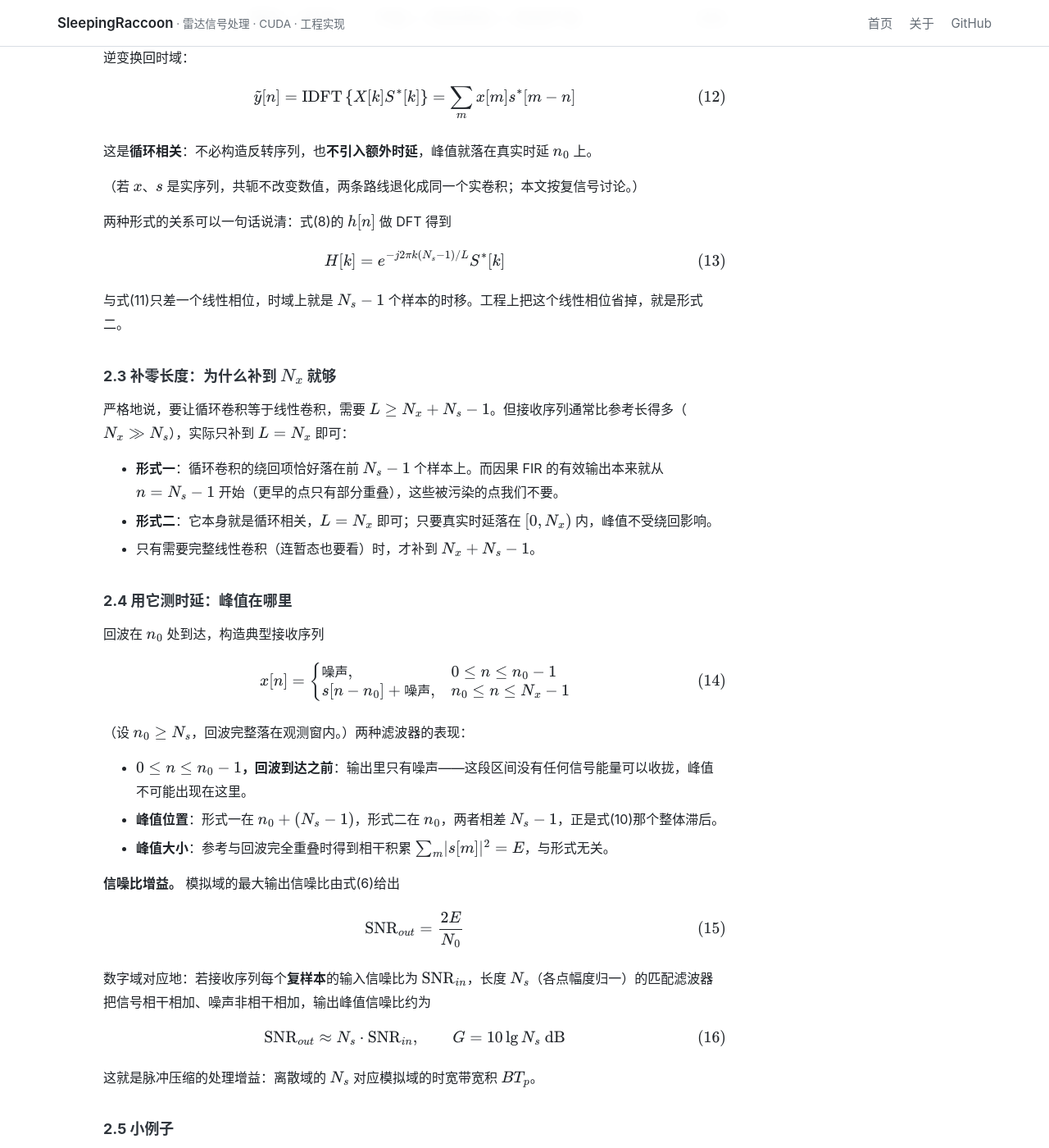
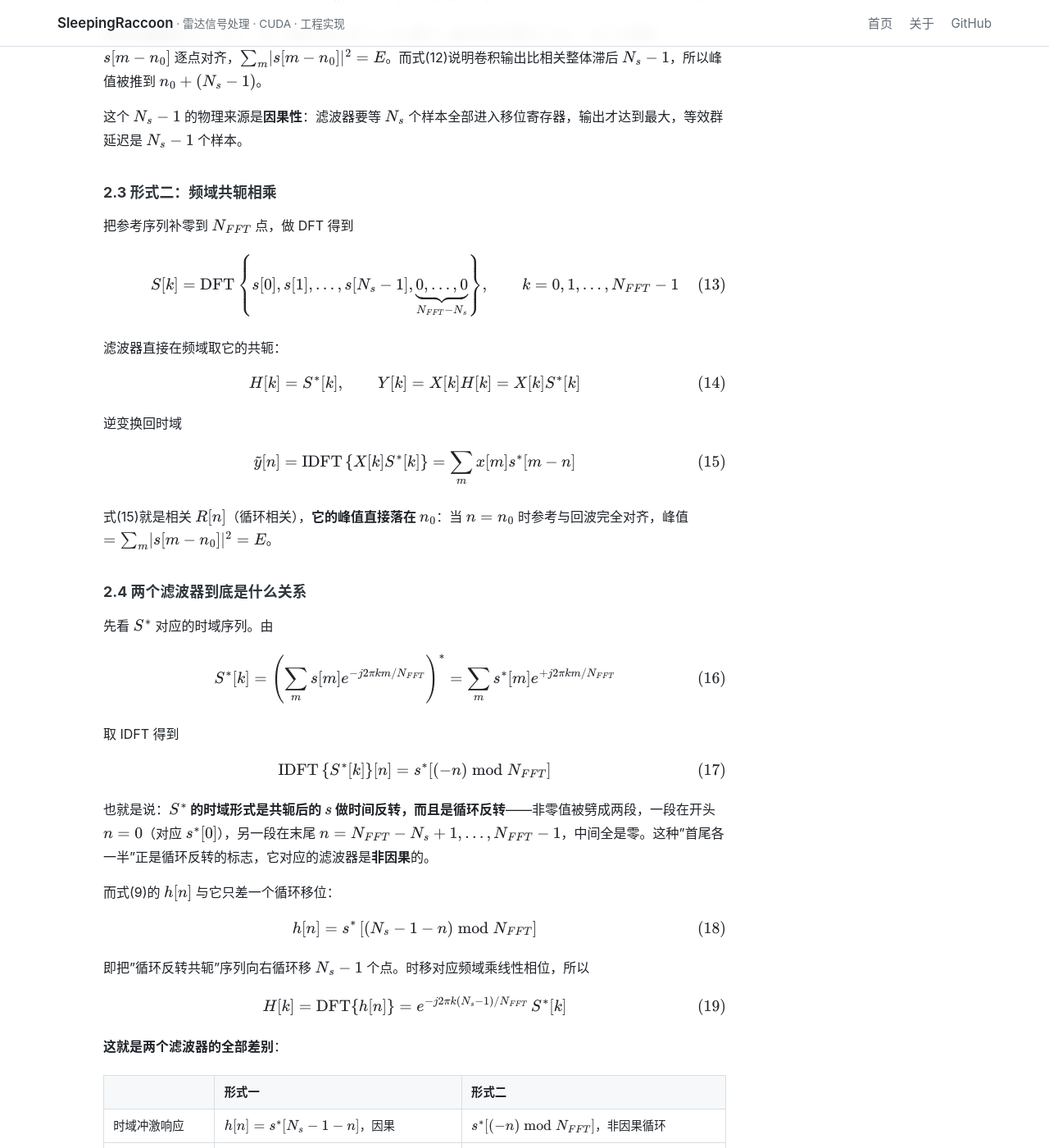
Before and after one commit to SleepingRaccoon/SleepingRaccoon.github.io, a Jekyll site: the page built from _radar/02_匹配滤波.md, in a window 1280 px wide and 1400 px high, scrolled down 2785 px. Shown: the whole window at 82% size. Built offline with Jekyll 4.4.1, drawn with Linux system fonts in a browser that asks for light colours; formulas are drawn with MathJax 3; some of the changed text lies outside the part shown.

Commit message:
docs(02): 匹配滤波按第二轮反馈重写
- 接收模型提前：先给 x[n] = s[n-n0] + w[n] 再引出 n0；噪声改用符号 w[n]；
  明确信号只占 [n0, n0+Ns-1]，其余是纯噪声
- 明确 S 的定义（s 补零到 N_FFT 后的频谱），并推出 IDFT{S*} = s*[(-n) mod N_FFT]
  （共轭 + 循环反转，首尾各一段，非因果）；由此给出 H[k] = e^{-j2πk(Ns-1)/N_FFT} S*[k]
- 两种时延讲清来源：相关 R[l] 峰值在 l=n0；形式一是 R 整体滞后 Ns-1（因果 FIR 的群延迟），
  峰值 n0+Ns-1；形式二是循环相关，峰值就是 n0
- 例子补全：形式一与形式二逐点列表，并指出形式二循环右移 Ns-1 即形式一
- 增益不再假设 |s[n]| 恒定：从信号能量 E 与噪声方差 σ² 推出峰值信噪比 E/σ²，
  并说明 10lgNs 的增益只在按"平均功率"定义输入信噪比时成立，Ns 来自样本数
- 仍不推送

```diff
--- a/_radar/02_匹配滤波.md
+++ b/_radar/02_匹配滤波.md
@@ -1,32 +1,29 @@
 ---
 title: 匹配滤波
 order: 2
-description: 从最大输出信噪比推出模拟匹配滤波器，再给出数字匹配滤波的两种形式（因果的反转共轭冲激响应、无时延的频域共轭相乘），说清补零长度、峰值位置与信噪比增益。
+description: 从最大输出信噪比推出模拟匹配滤波器，再给出数字匹配滤波的两种形式（因果的反转共轭冲激响应、频域共轭相乘），说清两者的频域关系、时延来源、补零长度与信噪比增益。
 ---
 
 ## 0 符号约定
-本文默认**复信号**：$x(t)$ 是正交解调后的复包络，$x[n]$、$s[n]$ 都是复数序列；共轭是必需操作，能量与功率一律按 $\lvert\cdot\rvert^2$ 计算。
+本文默认**复信号**：$x(t)$ 是正交解调后的复包络，$x[n]$、$s[n]$ 都是复数序列；共轭是必需操作，能量与功率一律按 $\lvert\cdot\rvert^2$ 计算。为书写方便，卷积写作 $\ast$，共轭写作上标 $^{\ast}$。
 
-*   $x(t)$：接收信号中的确定性分量（已知波形）；$x[n]$ 为其采样序列。
-*   $s[n]$：参考波形（如 LFM）的采样序列，长度 $N_s$。
-*   $n(t)$：加性白噪声，双边功率谱密度 $N_0/2$；数字域用采样后的噪声方差 $\sigma^2$。
+*   $x(t), x[n]$：接收信号里的确定性分量（回波）；$x[n]$ 为 $N_x$ 点复序列。
+*   $s[n]$：参考波形（如 LFM）的复序列，长度 $N_s$，只在 $0 \le n \le N_s-1$ 上非零。
+*   $n(t)$：模拟域的加性白噪声，双边功率谱密度 $N_0/2$。
+*   $w[n]$：数字域的复白噪声序列，每点方差 $\sigma^2$，各点独立。
 *   $h(t), h[n]$：匹配滤波器的冲激响应；$H(f), H[k]$ 分别是它的频响与 DFT。
-*   $t_0$：模拟域的判决时刻；数字域的真实时延记为 $n_0$。
-*   $N_x$：接收序列长度；$L$：FFT（循环卷积）长度。
-*   $T_s$：采样间隔；$E$：信号能量。
-*   $\ast$：卷积；上标 $^{\ast}$：复共轭。
+*   $t_0$：模拟域的判决时刻；$n_0$：数字域回波到达的采样序号（即待测时延）。
+*   $N_{FFT}$：FFT 长度；$E = \sum_n \lvert s[n]\rvert^2$：参考波形的能量。
 
 ## 1 模拟匹配滤波
 ### 1.1 问题与结论
-接收信号 $y(t) = x(t) + n(t)$，经过冲激响应 $h(t)$、频响 $H(f)$ 的 LTI 系统后输出 $y_o(t) = y(t)\ast h(t)$。目标是让 $t_0$ 时刻的输出信噪比最大。最优滤波器为
+接收信号为 $y(t) = x(t) + n(t)$，经过冲激响应 $h(t)$、频响 $H(f)$ 的 LTI 系统后输出 $y_o(t) = y(t)\ast h(t)$。目标是让 $t_0$ 时刻的输出信噪比最大。最优滤波器为
 
 $$
 H(f) = kX^{\ast}(f)e^{-j2\pi f t_0},\qquad h(t) = kx^{\ast}(t_0-t),\qquad \text{SNR}_{\max} = \frac{2E}{N_0} \tag{1}
 $$
 
-$k$ 为任意非零常数。冲激响应的形状就是参考波形的**时间反转加共轭**。
-
-因为是复信号，$x^{\ast}$ 这一项不能省：它把各频率分量的相位翻回去，各分量才有机会在 $t_0$ 同相叠加。对实信号结论同样成立，只是共轭不改变数值。
+$k$ 为任意非零常数。冲激响应的形状就是参考波形的**时间反转加共轭**：因为是复信号，$x^{\ast}$ 不能省——它把各频率分量的相位翻回去，各分量才有机会在 $t_0$ 同相叠加。
 
 ### 1.2 证明
 输出信号在 $t_0$ 的取值与输出噪声平均功率分别为
@@ -41,7 +38,7 @@
 \text{SNR} = \frac{\lvert x_o(t_0)\rvert^2}{P_{n_o}} = \frac{\left\lvert \int H(f)X(f)e^{j2\pi f t_0}df \right\rvert^2}{\frac{N_0}{2}\int \lvert H(f)\rvert^2 df} \tag{3}
 $$
 
-把分子中的 $H(f)$ 看成函数 $A(f)$、把 $X(f)e^{j2\pi f t_0}$ 看成函数 $B(f)$，用柯西-施瓦茨不等式
+把 $H(f)$ 看成函数 $A(f)$、把 $X(f)e^{j2\pi f t_0}$ 看成函数 $B(f)$，用柯西-施瓦茨不等式
 
 $$
 \left\lvert \int A(f)B(f)df \right\rvert^2 \le \left(\int \lvert A(f)\rvert^2 df\right)\left(\int \lvert B(f)\rvert^2 df\right) \tag{4}
@@ -59,7 +56,7 @@
 \text{SNR} \le \frac{\int \lvert X(f)\rvert^2 df}{N_0/2} = \frac{2E}{N_0} \tag{6}
 $$
 
-柯西-施瓦茨不等式取等的条件是两函数成共轭比例（$A(f) = cB^{\ast}(f)$），即
+柯西-施瓦茨取等的条件是两函数成共轭比例，即 $A(f) = cB^{\ast}(f)$：
 
 $$
 H(f) = k\left[X(f)e^{j2\pi f t_0}\right]^{\ast} = kX^{\ast}(f)e^{-j2\pi f t_0} \tag{7}
@@ -70,128 +67,185 @@
 ### 1.3 三点物理含义
 *   **共轭**：把各频率分量的相位翻回去，使它们在 $t_0$ 同相叠加，而不是互相抵消。
 *   **时间反转**：把先到、后到的频率成分在时间上对齐，等于把整段脉冲的能量向 $t_0$ 收拢。
-*   **最大信噪比只与能量有关**：$\text{SNR}_{\max} = 2E/N_0$，与波形的具体形状无关。匹配滤波负责"把能量收拢"，分辨率仍由发射波形本身决定。
+*   **最大信噪比只与能量有关**：$\text{SNR}_{\max} = 2E/N_0$，与波形的具体形状、幅度的分布都无关。
 
 ## 2 数字匹配滤波
-把式(1)离散化（$t \to nT_s$，$t_0 \to (N_s-1)T_s$），得到两条实现路线。它们的结果**只差一个已知时延**。
+### 2.1 接收模型与待测量
+回波比发射晚 $n_0$ 个采样到达，接收序列
 
-### 2.1 形式一：因果的反转共轭冲激响应
+$$
+x[n] = s[n-n_0] + w[n],\qquad n = 0,1,\dots,N_x-1 \tag{8}
+$$
+
+其中 $w[n]$ 是复白噪声。回波项 $s[n-n_0]$ 只在 $n_0 \le n \le n_0+N_s-1$ 这 $N_s$ 个点上非零，其余区间 $x[n] = w[n]$，是纯噪声。**$n_0$ 就是我们要测的量**，匹配滤波要做的就是把峰值摆到一个能读出 $n_0$ 的位置上。
+
+（下面默认 $N_{FFT} \ge N_x > n_0+N_s-1$，即整段回波都落在观测窗内。）
+
+### 2.2 形式一：因果的反转共轭冲激响应
 取
 
 $$
-h[n] = s^{\ast}[N_s-1-n],\qquad n = 0,1,\dots,N_s-1 \tag{8}
+h[n] = s^{\ast}[N_s-1-n],\qquad n = 0,1,\dots,N_s-1 \tag{9}
 $$
 
-$s[n]$ 是复序列，这里的共轭把参考的相位翻转，是复信号下的必需操作。
-
-这是一个**因果 FIR**，直接与接收序列做卷积：
+这是**因果 FIR**：$s$ 的共轭被时间反转后，起点挪到 $n = 0$。它与接收序列做卷积：
 
 $$
-y[n] = x[n]\ast h[n] = \sum_{m} x[m]\,s^{\ast}[N_s-1-n+m] \tag{9}
+y[n] = x[n]\ast h[n] = \sum_{m} x[m]\,s^{\ast}[N_s-1-n+m] \tag{10}
 $$
 
-它与相关只差一个整体滞后：
+把同样的运算写成相关更直观。定义
 
 $$
-R[l] = \sum_{m} x[m]s^{\ast}[m-l],\qquad y[n] = R\left[n-(N_s-1)\right] \tag{10}
+R[l] = \sum_{m} x[m]s^{\ast}[m-l] \tag{11}
 $$
 
-因此**峰值出现在 $n_0 + (N_s-1)$**：比真实时延多出 $N_s-1$ 个样本，用被测距时要把这 $N_s-1$ 个样本减掉。
-
-### 2.2 形式二：频域共轭相乘
-对参考序列做 $L$ 点 DFT 得到 $S[k]$，滤波器直接取它的共轭：
+则
 
 $$
-H[k] = S^{\ast}[k],\qquad Y[k] = X[k]H[k] = X[k]S^{\ast}[k] \tag{11}
+y[n] = R\left[n-(N_s-1)\right] \tag{12}
 $$
 
-逆变换回时域：
+**为什么峰值在 $n_0+N_s-1$？** 相关 $R[l]$ 在 $l = n_0$ 最大：此时式(11)里的 $s^{\ast}[m-n_0]$ 与回波 $s[m-n_0]$ 逐点对齐，$\sum_m \lvert s[m-n_0]\rvert^2 = E$。而式(12)说明卷积输出比相关整体滞后 $N_s-1$，所以峰值被推到 $n_0+(N_s-1)$。
+
+这个 $N_s-1$ 的物理来源是**因果性**：滤波器要等 $N_s$ 个样本全部进入移位寄存器，输出才达到最大，等效群延迟是 $N_s-1$ 个样本。
+
+### 2.3 形式二：频域共轭相乘
+把参考序列补零到 $N_{FFT}$ 点，做 DFT 得到
 
 $$
-\tilde y[n] = \text{IDFT}\left\{X[k]S^{\ast}[k]\right\} = \sum_{m} x[m]s^{\ast}[m-n] \tag{12}
+S[k] = \text{DFT}\left\{s[0],s[1],\dots,s[N_s-1],\underbrace{0,\dots,0}_{N_{FFT}-N_s}\right\},\qquad k = 0,1,\dots,N_{FFT}-1 \tag{13}
 $$
 
-这是**循环相关**：不必构造反转序列，也**不引入额外时延**，峰值就落在真实时延 $n_0$ 上。
-
-（若 $x$、$s$ 是实序列，共轭不改变数值，两条路线退化成同一个实卷积；本文按复信号讨论。）
-
-两种形式的关系可以一句话说清：式(8)的 $h[n]$ 做 DFT 得到
+滤波器直接在频域取它的共轭：
 
 $$
-H[k] = e^{-j2\pi k(N_s-1)/L}S^{\ast}[k] \tag{13}
+H[k] = S^{\ast}[k],\qquad Y[k] = X[k]H[k] = X[k]S^{\ast}[k] \tag{14}
 $$
 
-与式(11)只差一个线性相位，时域上就是 $N_s-1$ 个样本的时移。工程上把这个线性相位省掉，就是形式二。
+逆变换回时域
 
-### 2.3 补零长度：为什么补到 $N_x$ 就够
-严格地说，要让循环卷积等于线性卷积，需要 $L \ge N_x+N_s-1$。但接收序列通常比参考长得多（$N_x \gg N_s$），实际只补到 $L = N_x$ 即可：
+$$
+\tilde y[n] = \text{IDFT}\left\{X[k]S^{\ast}[k]\right\} = \sum_{m} x[m]s^{\ast}[m-n] \tag{15}
+$$
 
-*   **形式一**：循环卷积的绕回项恰好落在前 $N_s-1$ 个样本上。而因果 FIR 的有效输出本来就从 $n = N_s-1$ 开始（更早的点只有部分重叠），这些被污染的点我们不要。
-*   **形式二**：它本身就是循环相关，$L = N_x$ 即可；只要真实时延落在 $[0,N_x)$ 内，峰值不受绕回影响。
+式(15)就是相关 $R[n]$（循环相关），**它的峰值直接落在 $n_0$**：当 $n = n_0$ 时参考与回波完全对齐，峰值 $= \sum_m \lvert s[m-n_0]\rvert^2 = E$。
+
+### 2.4 两个滤波器到底是什么关系
+先看 $S^{\ast}$ 对应的时域序列。由
+
+$$
+S^{\ast}[k] = \left(\sum_{m} s[m]e^{-j2\pi km/N_{FFT}}\right)^{\ast} = \sum_{m} s^{\ast}[m]e^{+j2\pi km/N_{FFT}} \tag{16}
+$$
+
+取 IDFT 得到
+
+$$
+\text{IDFT}\left\{S^{\ast}[k]\right\}[n] = s^{\ast}[(-n)\bmod N_{FFT}] \tag{17}
+$$
+
+也就是说：**$S^{\ast}$ 的时域形式是共轭后的 $s$ 做时间反转，而且是循环反转**——非零值被劈成两段，一段在开头 $n = 0$（对应 $s^{\ast}[0]$），另一段在末尾 $n = N_{FFT}-N_s+1,\dots,N_{FFT}-1$，中间全是零。这种"首尾各一半"正是循环反转的标志，它对应的滤波器是**非因果**的。
+
+而式(9)的 $h[n]$ 与它只差一个循环移位：
+
+$$
+h[n] = s^{\ast}\left[(N_s-1-n)\bmod N_{FFT}\right] \tag{18}
+$$
+
+即把"循环反转共轭"序列向右循环移 $N_s-1$ 个点。时移对应频域乘线性相位，所以
+
+$$
+H[k] = \text{DFT}\{h[n]\} = e^{-j2\pi k(N_s-1)/N_{FFT}}\,S^{\ast}[k] \tag{19}
+$$
+
+**这就是两个滤波器的全部差别**：
+
+| | 形式一 | 形式二 |
+| :--- | :--- | :--- |
+| 时域冲激响应 | $h[n] = s^{\ast}[N_s-1-n]$，因果 | $s^{\ast}[(-n)\bmod N_{FFT}]$，非因果循环 |
+| 频域 | $H[k] = e^{-j2\pi k(N_s-1)/N_{FFT}}S^{\ast}[k]$ | $S^{\ast}[k]$，少这个线性相位 |
+| 输出 | $y[n] = R[n-(N_s-1)]$ | $\tilde y[n] = R[n]$ |
+| 峰值位置 | $n_0+(N_s-1)$ | $n_0$ |
+
+一句话：**形式二 = 形式一去掉 $N_s-1$ 个样本的时移**；反过来，把形式二的输出循环右移 $N_s-1$ 就得到形式一。线性相位在频域就是时延，这就是第 2.2 节那个"因果性带来的 $N_s-1$"的另一种说法。
+
+### 2.5 补零长度：为什么补到 $N_x$ 就够
+严格让循环卷积等于线性卷积需要 $N_{FFT} \ge N_x+N_s-1$，但接收序列通常比参考长得多（$N_x \gg N_s$），实际取 $N_{FFT} = N_x$ 即可：
+
+*   **形式一**：循环卷积的绕回项恰好落在前 $N_s-1$ 个样本上，而因果 FIR 的有效输出本来就从 $n = N_s-1$ 才开始（更早的点只有部分重叠），这些被污染的点我们不要。
+*   **形式二**：它本身就是循环相关，$N_{FFT} = N_x$ 即可；只要真实时延落在 $[0,N_x)$ 内，峰值不受绕回影响。
 *   只有需要完整线性卷积（连暂态也要看）时，才补到 $N_x+N_s-1$。
 
-### 2.4 用它测时延：峰值在哪里
-回波在 $n_0$ 处到达，构造典型接收序列
+### 2.6 峰值与信噪比增益（不依赖 $\lvert s[n]\rvert$ 的形状）
+把 $x[n] = s[n-n_0]+w[n]$ 代入 $\tilde y[n_0] = \sum_m s^{\ast}[m-n_0]x[m]$：信号部分
 
 $$
-x[n] = \begin{cases} \text{噪声}, & 0 \le n \le n_0-1 \\ s[n-n_0] + \text{噪声}, & n_0 \le n \le N_x-1 \end{cases} \tag{14}
+\sum_m s^{\ast}[m-n_0]\,s[m-n_0] = \sum_m \lvert s[m-n_0]\rvert^2 = E \tag{20}
 $$
 
-（设 $n_0 \ge N_s$，回波完整落在观测窗内。）两种滤波器的表现：
-
-*   **$0 \le n \le n_0-1$，回波到达之前**：输出里只有噪声——这段区间没有任何信号能量可以收拢，峰值不可能出现在这里。
-*   **峰值位置**：形式一在 $n_0+(N_s-1)$，形式二在 $n_0$，两者相差 $N_s-1$，正是式(10)那个整体滞后。
-*   **峰值大小**：参考与回波完全重叠时得到相干积累 $\sum_m \lvert s[m]\rvert^2 = E$，与形式无关。
-
-**信噪比增益。** 模拟域的最大输出信噪比由式(6)给出
+噪声部分是 $\sum_m s^{\ast}[m-n_0]w[m]$，各点独立、方差 $\sigma^2$，所以它的方差是
 
 $$
-\text{SNR}_{out} = \frac{2E}{N_0} \tag{15}
+\sum_m \lvert s[m-n_0]\rvert^2\sigma^2 = E\sigma^2 \tag{21}
 $$
 
-数字域对应地：若接收序列每个**复样本**的输入信噪比为 $\text{SNR}_{in}$，长度 $N_s$（各点幅度归一）的匹配滤波器把信号相干相加、噪声非相干相加，输出峰值信噪比约为
+于是峰值处的输出信噪比
 
 $$
-\text{SNR}_{out} \approx N_s\cdot \text{SNR}_{in},\qquad G = 10\lg N_s\ \text{dB} \tag{16}
+\text{SNR}_{out} = \frac{E^2}{E\sigma^2} = \frac{E}{\sigma^2} \tag{22}
 $$
 
-这就是脉冲压缩的处理增益：离散域的 $N_s$ 对应模拟域的时宽带宽积 $BT_p$。
+**它只由参考的总能量 $E$ 和噪声功率 $\sigma^2$ 决定，与 $\lvert s[n]\rvert$ 是否恒定无关**。前面式(6)的 $2E/N_0$ 是同一个结论的模拟域写法（差别只在噪声功率谱密度的单边/双边约定）。
 
-### 2.5 小例子
-取 $s = [s_0, s_1, s_2]$（$N_s = 3$），回波出现在 $n_0 = 3$：
+如果要把它折算成"处理增益"，得先说清楚输入信噪比怎么定义。按**平均信号功率**定义输入信噪比
 
 $$
-x = [0,0,0,s_0,s_1,s_2,0,0,0],\qquad N_x = 9 \tag{17}
+\text{SNR}_{in} = \frac{E/N_s}{\sigma^2} \tag{23}
 $$
 
-**形式一：** $h = [s_2^{\ast}, s_1^{\ast}, s_0^{\ast}]$，线性卷积 $y[n] = x[n]\ast h[n]$ 的非零点为
+才有
+
+$$
+\frac{\text{SNR}_{out}}{\text{SNR}_{in}} = N_s,\qquad G = 10\lg N_s\ \text{dB} \tag{24}
+$$
+
+这个 $N_s$ 来自**样本个数**（相干积累的点数），不是来自"每个样本幅度相等"。波形幅度不均匀（例如加窗后的 LFM）时，$E$ 变小、峰值随之下降，但式(22)依然成立；增益公式(24)也依然成立，只是此时的 $\text{SNR}_{in}$ 要按实际的平均功率算。
+
+### 2.7 小例子：逐点算一遍
+取 $s = [s_0, s_1, s_2]$（$N_s = 3$），回波在 $n_0 = 3$ 到达，接收序列
+
+$$
+x = [0,0,0,s_0,s_1,s_2,0,0,0],\qquad N_x = 9,\ N_{FFT} = 9 \tag{25}
+$$
+
+**形式一：** $h = [s_2^{\ast}, s_1^{\ast}, s_0^{\ast}]$，线性卷积 $y[n] = \sum_m x[m]h[n-m]$：
 
 | $n$ | 0 | 1 | 2 | 3 | 4 | 5 | 6 | 7 | 8 |
 | :--- | :--- | :--- | :--- | :--- | :--- | :--- | :--- | :--- | :--- |
 | $y[n]$ | 0 | 0 | 0 | $s_0s_2^{\ast}$ | $s_0s_1^{\ast}+s_1s_2^{\ast}$ | $E$ | $s_1s_0^{\ast}+s_2s_1^{\ast}$ | $s_2s_0^{\ast}$ | 0 |
 
-峰值在 $n = 5 = n_0 + N_s - 1$，$y[5] = \lvert s_0\rvert^2 + \lvert s_1\rvert^2 + \lvert s_2\rvert^2 = E$。
+峰值在 $n = 5 = n_0+N_s-1$，峰值 $= \lvert s_0\rvert^2+\lvert s_1\rvert^2+\lvert s_2\rvert^2 = E$。
 
-**形式二：** 频域共轭相乘（等价于循环相关）时，
+**形式二：** 逐点算 $\tilde y[n] = \sum_m x[m]s^{\ast}(m-n)$（$s$ 补零到 9 点，下标按模 9 取）：
 
-$$
-\tilde y[3] = s_0s_0^{\ast} + s_1s_1^{\ast} + s_2s_2^{\ast} = E \tag{18}
-$$
+| $n$ | 0 | 1 | 2 | 3 | 4 | 5 | 6 | 7 | 8 |
+| :--- | :--- | :--- | :--- | :--- | :--- | :--- | :--- | :--- | :--- |
+| $\tilde y[n]$ | 0 | $s_0s_2^{\ast}$ | $s_0s_1^{\ast}+s_1s_2^{\ast}$ | $E$ | $s_1s_0^{\ast}+s_2s_1^{\ast}$ | $s_2s_0^{\ast}$ | 0 | 0 | 0 |
 
-峰值在 $n = 3 = n_0$，比形式一提前了 $N_s-1 = 2$ 个样本。
+峰值在 $n = 3 = n_0$。把两张表对比一下：形式二的整行**循环右移 2（$=N_s-1$）个点**就得到形式一，其余完全相同——这就是式(19)那个线性相位的具体样子。
 
 ## 3 速查
 
 $$
-H(f) = kX^{\ast}(f)e^{-j2\pi f t_0},\qquad h(t) = kx^{\ast}(t_0-t),\qquad \text{SNR}_{\max} = \frac{2E}{N_0}
+h(t) = kx^{\ast}(t_0-t),\qquad \text{SNR}_{\max} = \frac{2E}{N_0};\qquad \text{数字域峰值信噪比} = \frac{E}{\sigma^2}
 $$
 
 $$
-h[n] = s^{\ast}[N_s-1-n],\qquad y[n] = \sum_{m} x[m]s^{\ast}[N_s-1-n+m],\qquad \text{峰值在 } n_0+N_s-1
+\text{形式一：}\ h[n] = s^{\ast}[N_s-1-n],\quad H[k] = e^{-j2\pi k(N_s-1)/N_{FFT}}S^{\ast}[k],\quad \text{峰值在 } n_0+N_s-1
 $$
 
 $$
-H[k] = S^{\ast}[k],\qquad \tilde y[n] = \text{IDFT}\left\{X[k]S^{\ast}[k]\right\},\qquad \text{峰值在 } n_0
+\text{形式二：}\ H[k] = S^{\ast}[k],\quad \tilde y[n] = \text{IDFT}\{X[k]S^{\ast}[k]\} = R[n],\quad \text{峰值在 } n_0
 $$
 
-一句话：模拟匹配滤波是"时间反转加共轭"；数字域要么用因果的 $s^{\ast}[N_s-1-n]$ 做卷积（峰值滞后 $N_s-1$，补零到 $N_x$ 即可，被绕回污染的前 $N_s-1$ 个点正好不要），要么在频域乘 $S^{\ast}[k]$（循环相关，峰值就在真实时延上）。两者幅度与信噪比完全一致，只差 $N_s-1$ 个样本的时移。
+三者关系：$S^{\ast}$ 的时域是"共轭 + 循环反转"（非因果），形式一等于它再循环移 $N_s-1$；所以形式二少一个 $N_s-1$ 的时延，补零只需到 $N_x$（绕回污染的那 $N_s-1$ 个点本来就丢弃）。
```
